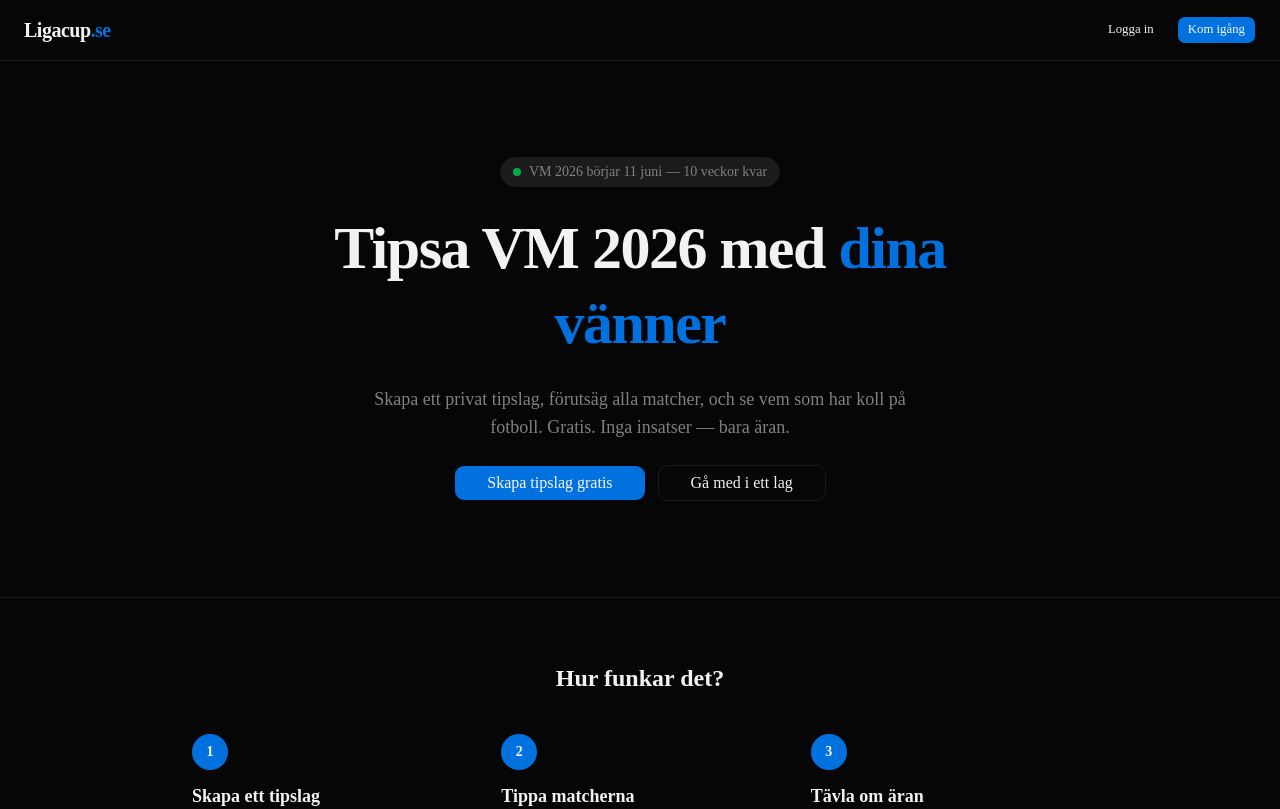
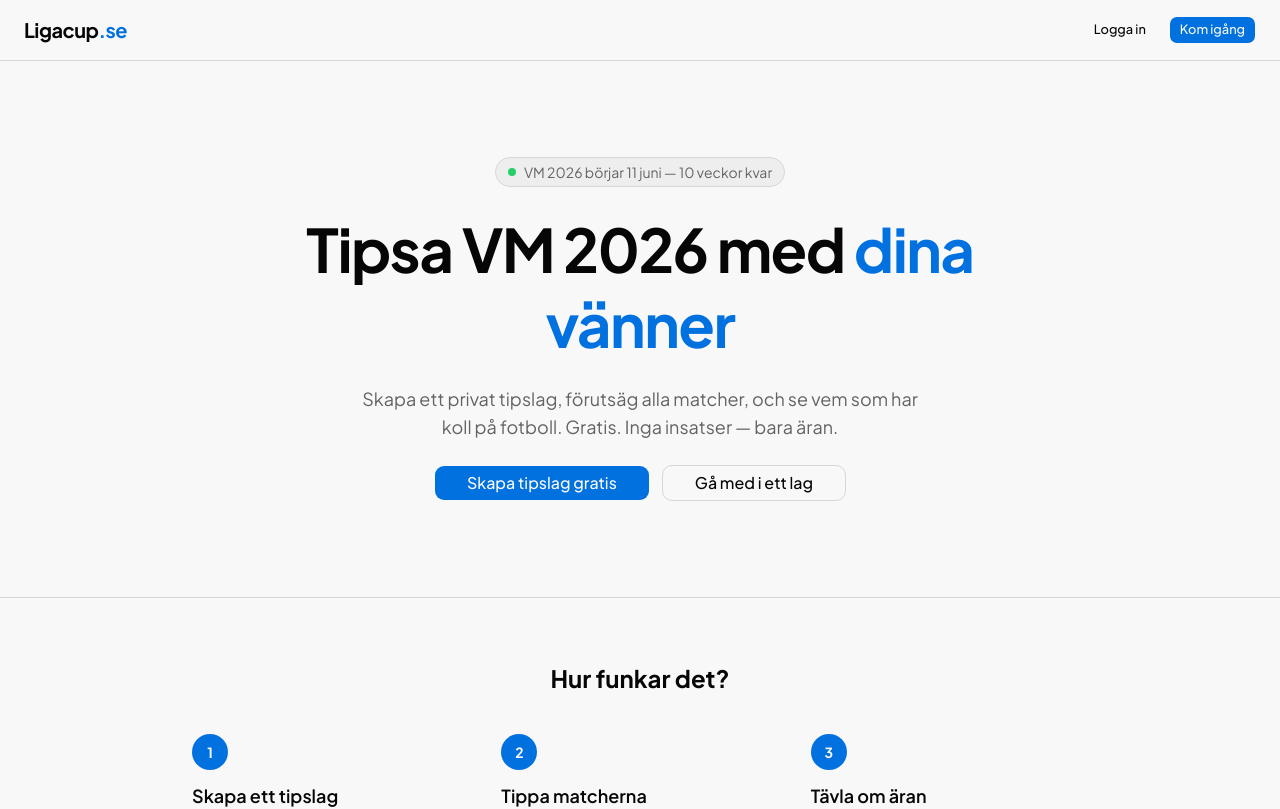
Before and after one commit to Noahgradstock/ligacup, a Next.js app: page / in a window 1280 px wide. Shown: the top 809 px of the page. Built offline with nearby package versions, Linux system fonts and the light colour scheme; no server answers.

Commit message:
style: switch to light theme + Plus Jakarta Sans font

```diff
--- a/app/globals.css
+++ b/app/globals.css
@@ -48,63 +48,32 @@
   --radius-4xl: calc(var(--radius) * 2.6);
 }
 
-/* Ligacup dark-first theme */
+/* Ligacup light theme */
 :root {
-  /* Dark mode is the default */
-  --background: oklch(0.12 0 0);       /* #0F0F11 near-black */
-  --foreground: oklch(0.96 0 0);       /* #F5F5F7 off-white */
-  --card: oklch(0.155 0 0);            /* #1C1C1F surface */
-  --card-foreground: oklch(0.96 0 0);
-  --popover: oklch(0.155 0 0);
-  --popover-foreground: oklch(0.96 0 0);
-  --primary: oklch(0.55 0.2 250);      /* #1A73E8 brand blue */
-  --primary-foreground: oklch(0.98 0 0);
-  --secondary: oklch(0.22 0 0);        /* #2C2C30 subtle surface */
-  --secondary-foreground: oklch(0.96 0 0);
-  --muted: oklch(0.22 0 0);
-  --muted-foreground: oklch(0.6 0 0);  /* #8E8E93 */
-  --accent: oklch(0.78 0.18 85);       /* #FFD700 gold */
-  --accent-foreground: oklch(0.12 0 0);
-  --destructive: oklch(0.62 0.23 27);  /* #FF3B30 red */
-  --border: oklch(0.22 0 0);           /* #2C2C30 */
-  --input: oklch(0.22 0 0);
-  --ring: oklch(0.55 0.2 250);
-  --chart-1: oklch(0.55 0.2 250);
-  --chart-2: oklch(0.78 0.18 85);
-  --chart-3: oklch(0.62 0.23 27);
-  --chart-4: oklch(0.65 0.18 145);
-  --chart-5: oklch(0.6 0 0);
-  --radius: 0.625rem;
-  --sidebar: oklch(0.155 0 0);
-  --sidebar-foreground: oklch(0.96 0 0);
-  --sidebar-primary: oklch(0.55 0.2 250);
-  --sidebar-primary-foreground: oklch(0.98 0 0);
-  --sidebar-accent: oklch(0.22 0 0);
-  --sidebar-accent-foreground: oklch(0.96 0 0);
-  --sidebar-border: oklch(0.22 0 0);
-  --sidebar-ring: oklch(0.55 0.2 250);
-}
-
-/* Light mode overrides (if needed) */
-.light {
   --background: oklch(0.98 0 0);
   --foreground: oklch(0.12 0 0);
   --card: oklch(1 0 0);
   --card-foreground: oklch(0.12 0 0);
   --popover: oklch(1 0 0);
   --popover-foreground: oklch(0.12 0 0);
-  --primary: oklch(0.55 0.2 250);
+  --primary: oklch(0.55 0.2 250);      /* brand blue */
   --primary-foreground: oklch(0.98 0 0);
   --secondary: oklch(0.95 0 0);
   --secondary-foreground: oklch(0.12 0 0);
   --muted: oklch(0.95 0 0);
   --muted-foreground: oklch(0.5 0 0);
-  --accent: oklch(0.78 0.18 85);
+  --accent: oklch(0.78 0.18 85);       /* gold */
   --accent-foreground: oklch(0.12 0 0);
   --destructive: oklch(0.62 0.23 27);
   --border: oklch(0.88 0 0);
   --input: oklch(0.88 0 0);
   --ring: oklch(0.55 0.2 250);
+  --chart-1: oklch(0.55 0.2 250);
+  --chart-2: oklch(0.78 0.18 85);
+  --chart-3: oklch(0.62 0.23 27);
+  --chart-4: oklch(0.65 0.18 145);
+  --chart-5: oklch(0.5 0 0);
+  --radius: 0.625rem;
   --sidebar: oklch(0.95 0 0);
   --sidebar-foreground: oklch(0.12 0 0);
   --sidebar-primary: oklch(0.55 0.2 250);
--- a/app/layout.tsx
+++ b/app/layout.tsx
@@ -1,11 +1,11 @@
 import type { Metadata } from "next";
-import { Inter } from "next/font/google";
+import { Plus_Jakarta_Sans } from "next/font/google";
 import { ClerkProvider } from "@clerk/nextjs";
 import "./globals.css";
 
-const inter = Inter({
+const plusJakartaSans = Plus_Jakarta_Sans({
   subsets: ["latin"],
-  variable: "--font-inter",
+  variable: "--font-sans",
 });
 
 export const metadata: Metadata = {
@@ -25,7 +25,7 @@ export default function RootLayout({
 }>) {
   return (
     <ClerkProvider>
-      <html lang="sv" className={`${inter.variable} h-full antialiased`}>
+      <html lang="sv" className={`${plusJakartaSans.variable} h-full antialiased`}>
         <body className="min-h-full flex flex-col bg-background text-foreground">
           {children}
         </body>
```
